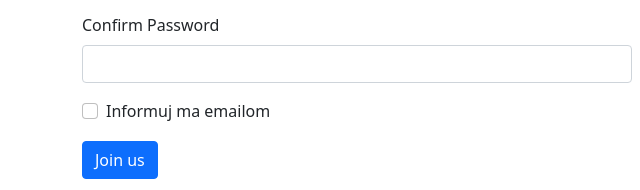
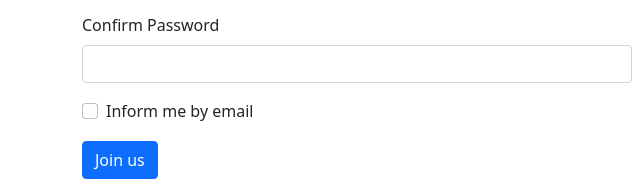
Before and after one commit to ArifuzzamanTusar/deklaracia, a plain HTML site: page Pozvanka-D22.html in a window 1280 px wide. Shown: the part 1464-1654 px from the top of the page, 0-640 px from the left. Drawn offline with nearby package versions, Linux system fonts and the light colour scheme.

Commit message:
Update Pozvanka-D22.html

```diff
--- a/Pozvanka-D22.html
+++ b/Pozvanka-D22.html
@@ -144,7 +144,7 @@
                     <div class="form-check">
                         <input class="form-check-input" type="checkbox" id="gridCheck">
                         <label class="form-check-label" for="gridCheck">
-                            Informuj ma emailom
+                            Inform me by email
                         </label>
                     </div>
                 </div>
```
